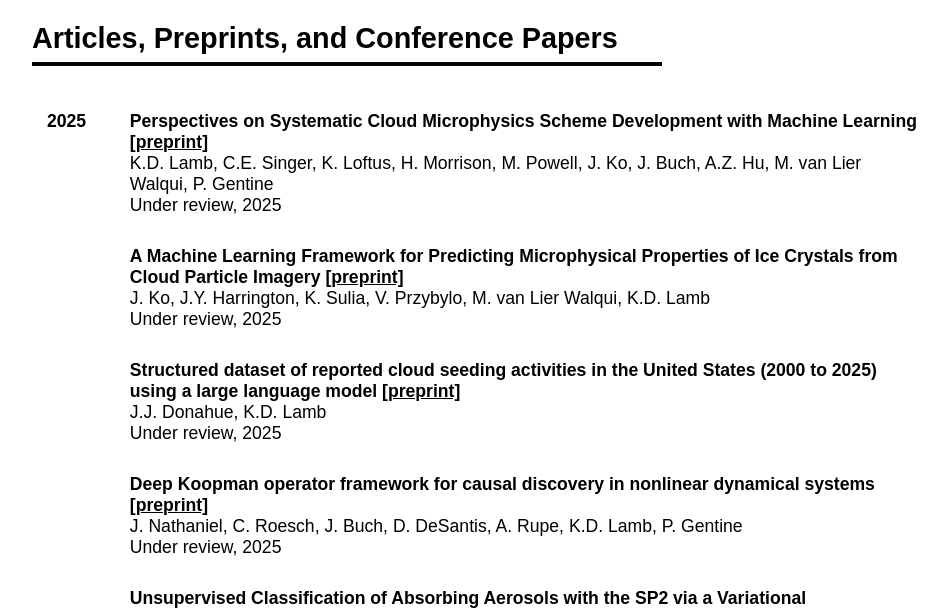
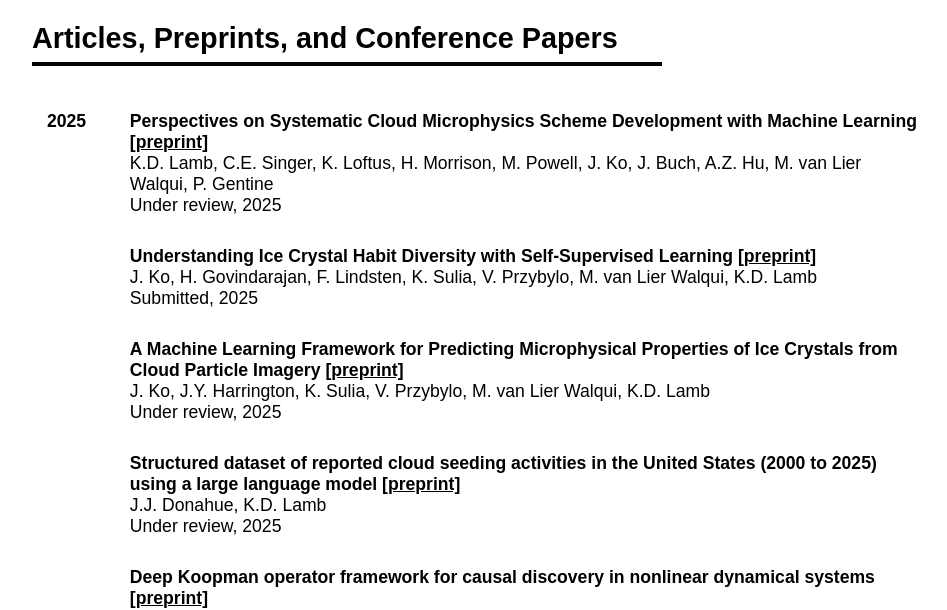
Before and after one commit to kdlamb/kdlamb.github.io, a Jekyll site: the page built from pages/publications.md, in a window 1280 px wide and 900 px high, cut to the strip 290-900 px from the top of the window. Shown: the whole strip, without its empty margins (158-1105 px from the left). Built offline with Jekyll 4.4.1, drawn with Linux system fonts in a browser that asks for light colours; nearby versions of some CDN libraries.

Commit message:
Updates to publications

```diff
--- a/pages/publications.md
+++ b/pages/publications.md
@@ -21,6 +21,14 @@ image: waves-band.jpeg
 K.D. Lamb, C.E. Singer, K. Loftus, H. Morrison, M. Powell, J. Ko, J. Buch, A.Z. Hu, M. van Lier Walqui, P. Gentine<br>
 Under review, 2025<br></td>
 </tr>
+
+ <tr>
+<td></td>
+<td><strong>Understanding Ice Crystal Habit Diversity with Self-Supervised Learning <a href="https://arxiv.org/abs/2509.07688">[preprint]</a></strong><br>
+J. Ko, H. Govindarajan, F. Lindsten, K. Sulia, V. Przybylo, M. van Lier Walqui, K.D. Lamb<br>
+Submitted, 2025<br></td>
+</tr>
+
 
  <tr>
 <td></td>
```
